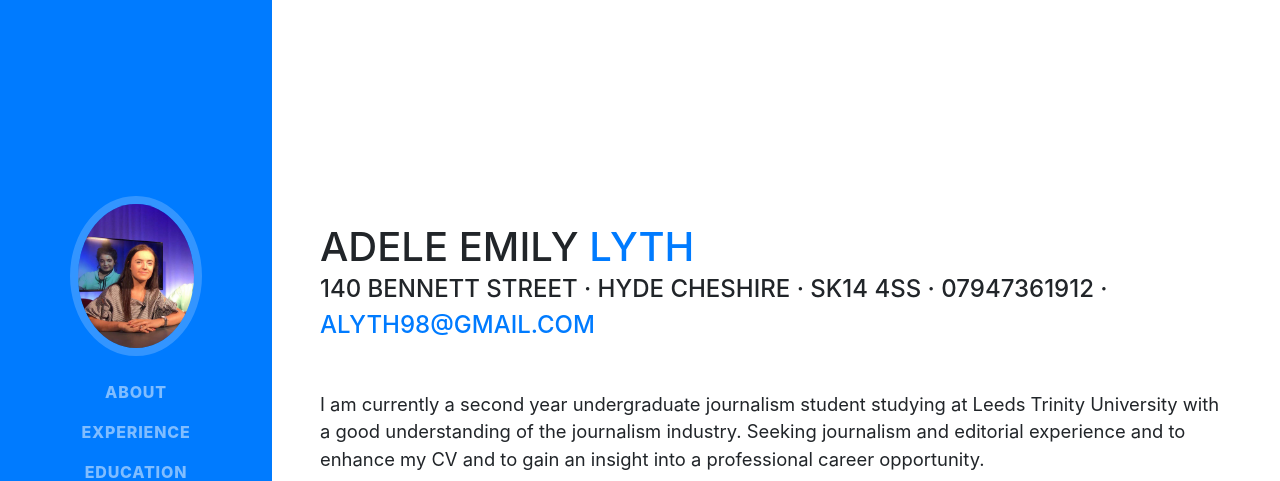
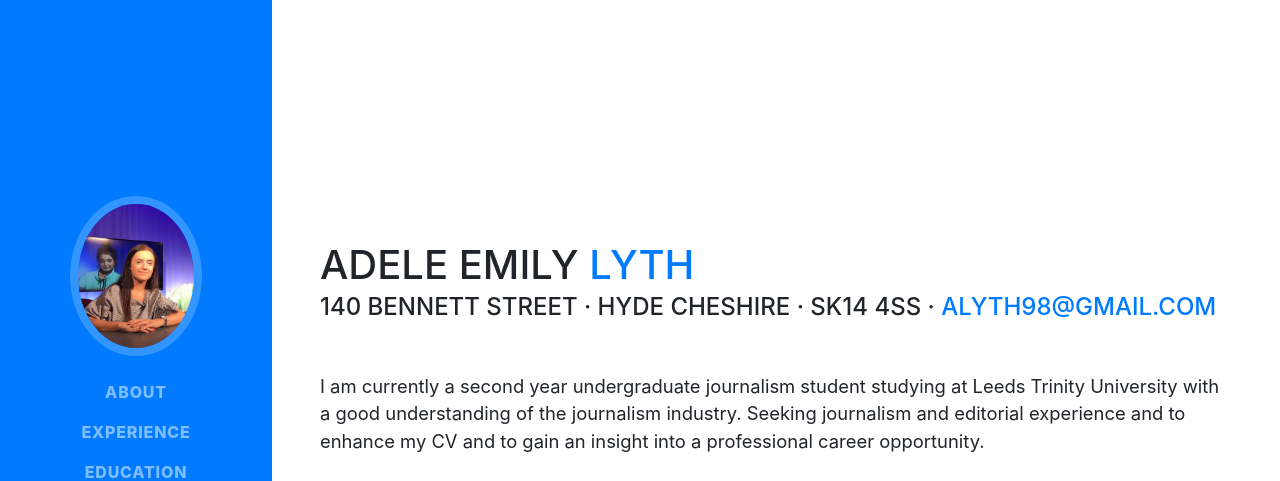
Before and after one commit to adeleelyth/adeleelyth.github.io, a website with bundled scripts: page index.html in a window 1280 px wide. Shown: the top 481 px of the page. Built offline with nearby package versions, Linux system fonts and the light colour scheme; a web font is replaced by a local one.

Commit message:
Update index.html

```diff
--- a/index.html
+++ b/index.html
@@ -66,7 +66,7 @@
           <h1 class="mb-0">Adele Emily
             <span class="text-primary">Lyth</span>
           </h1>
-          <div class="subheading mb-5">140 Bennett Street · Hyde Cheshire · SK14 4SS · 07947361912 ·
+          <div class="subheading mb-5">140 Bennett Street · Hyde Cheshire · SK14 4SS ·
             <a href="mailto:name@email.com">alyth98@gmail.com</a>
           </div>
           <p class="lead mb-5">I am currently a second year undergraduate journalism student studying at Leeds Trinity University with a good understanding of the journalism industry. Seeking journalism and editorial experience and to enhance my CV and to gain an insight into a professional career opportunity. </p>
```
